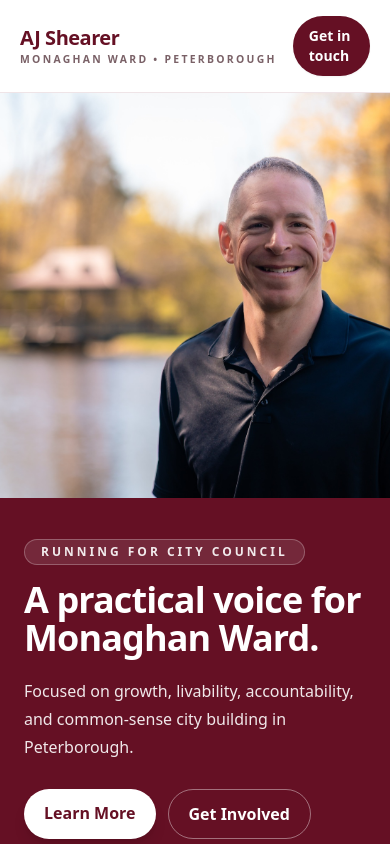
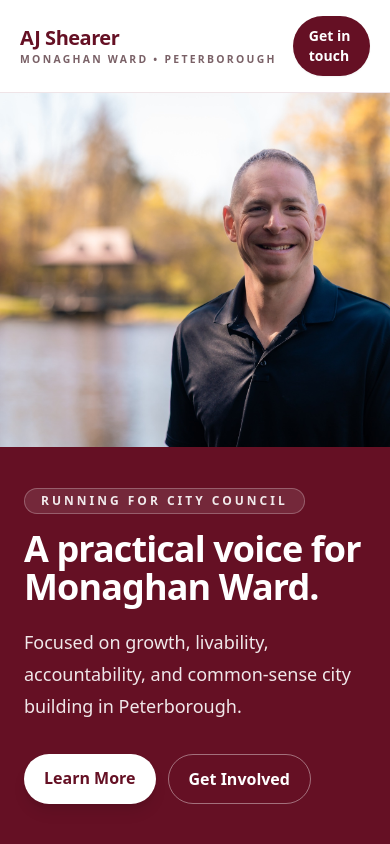
Before and after one commit to sheareraj/vote-aj, an Astro site: page / in a window 390 px wide. Shown: the top 844 px of the page. Built offline with nearby package versions, Linux system fonts and the light colour scheme; Astro itself is replaced by a stand-in of ours.

Commit message:
attempt  to fix main page

```diff
--- a/src/components/Hero.astro
+++ b/src/components/Hero.astro
@@ -52,14 +52,15 @@
     </div>
   </header>
 
-  <section class="relative overflow-hidden bg-[#651024] text-white">
-    <!-- Mobile layout -->
+  <section class="bg-[#651024] text-white">
+
+  <!-- MOBILE HERO -->
   <div class="md:hidden">
-      <div class="h-[48vh] overflow-hidden bg-[#651024]">
+    <div class="h-[42vh] overflow-hidden">
       <img
         src="/images/hero-main.jpg"
         alt="AJ Shearer in Peterborough"
-          class="h-full w-full object-cover object-[55%_center]"
+        class="h-full w-full object-cover object-center"
       />
     </div>
 
@@ -72,12 +73,12 @@
         A practical voice for Monaghan Ward.
       </h1>
 
-        <p class="mt-5 max-w-md text-base leading-7 text-white/90">
+      <p class="mt-5 max-w-md text-lg leading-8 text-white/90">
         Focused on growth, livability, accountability, and common-sense city
         building in Peterborough.
       </p>
 
-        <div class="mt-7 flex flex-wrap gap-3">
+      <div class="mt-8 flex flex-wrap gap-3">
         <a
           href="#about"
           class="rounded-full bg-white px-5 py-3 font-semibold text-[#651024] shadow-lg"
@@ -95,8 +96,8 @@
     </div>
   </div>
 
-    <!-- Desktop layout -->
-    <div class="relative hidden min-h-screen md:block">
+  <!-- DESKTOP HERO -->
+  <div class="relative hidden min-h-screen overflow-hidden md:block">
     <img
       src="/images/hero-main.jpg"
       alt="AJ Shearer in Peterborough"
@@ -104,6 +105,7 @@
     />
 
     <div class="absolute inset-0 bg-gradient-to-r from-[#651024]/95 via-[#651024]/35 via-30% to-transparent"></div>
+
     <div class="absolute inset-0 bg-gradient-to-b from-black/10 via-transparent to-black/20"></div>
 
     <div class="relative z-10 mx-auto flex min-h-screen max-w-6xl items-center px-6 py-24">
@@ -112,7 +114,7 @@
           Running for City Council
         </div>
 
-          <h1 class="text-5xl font-black leading-none tracking-tight md:text-7xl">
+        <h1 class="text-5xl font-black leading-none tracking-tight lg:text-7xl">
           A practical voice for Monaghan Ward.
         </h1>
 
@@ -139,5 +141,6 @@
       </div>
     </div>
   </div>
+
 </section>
 </div>
```
Lines whose indentation alone changed are shown as unchanged.
